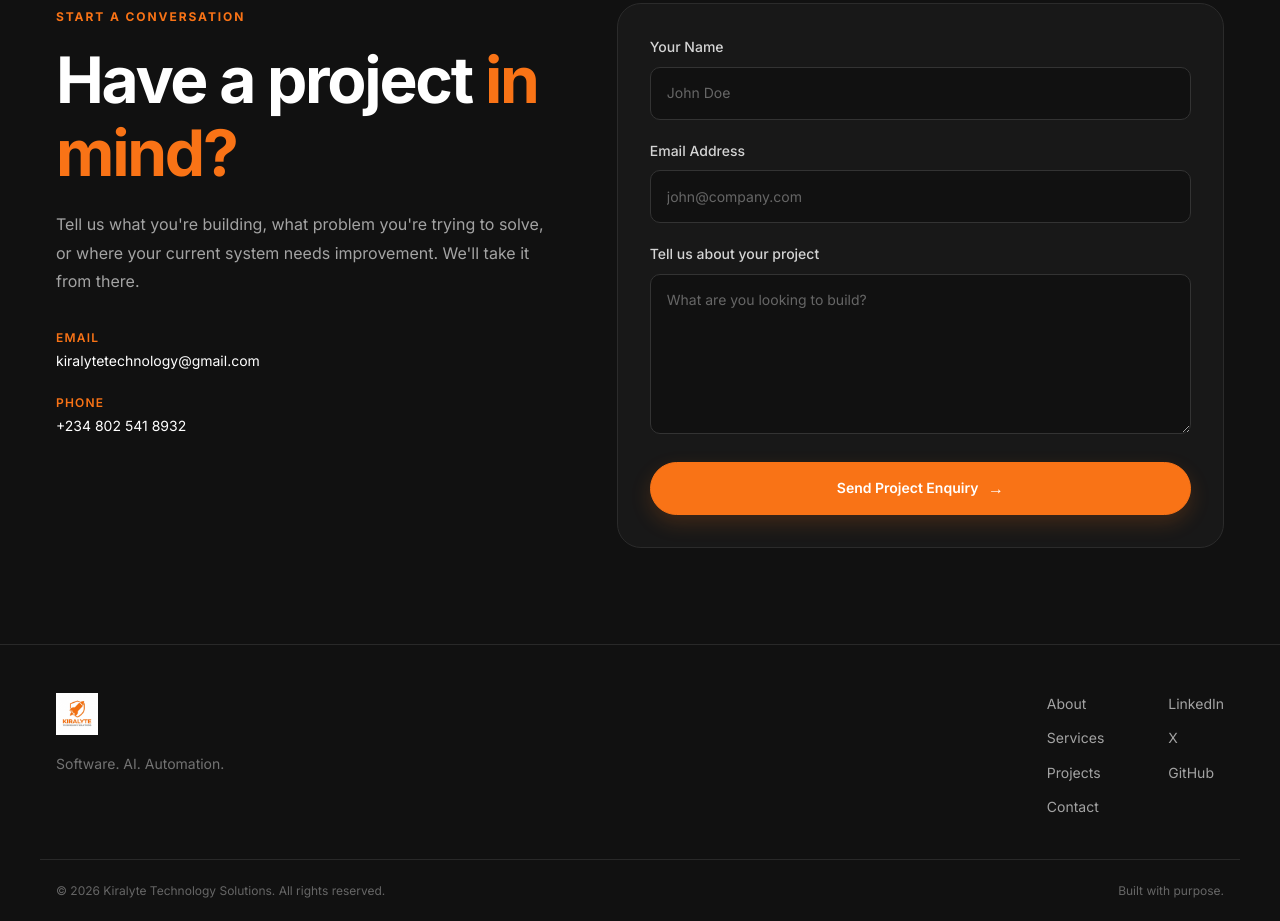
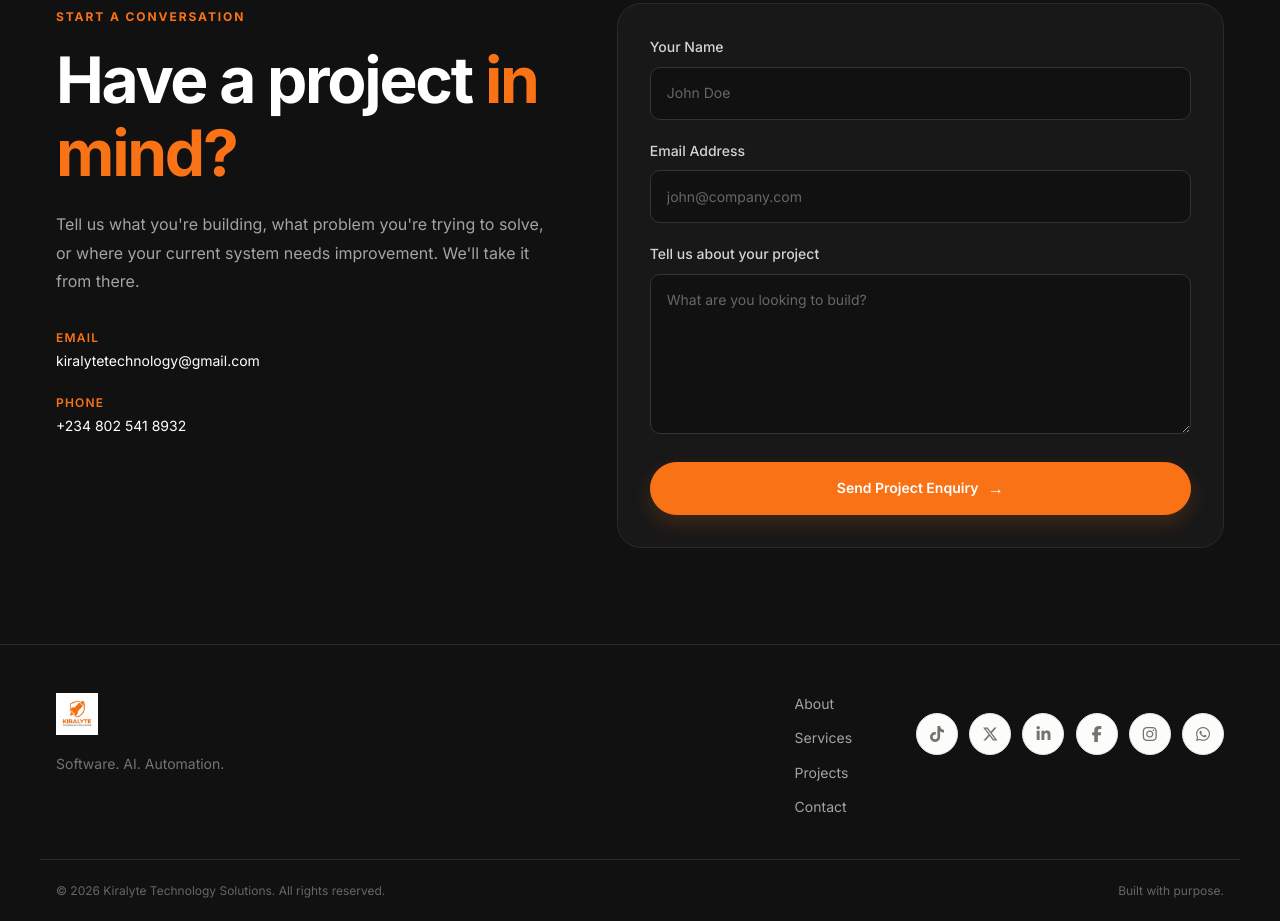
Before and after one commit to Techyroi/kiralyte, a website: page index.html in a window 1280 px wide. Shown: the part 4972-5893 px from the top of the page. Drawn offline with Linux system fonts and the light colour scheme.

Commit message:
Improve website design and social links

```diff
--- a/css/style.css
+++ b/css/style.css
@@ -1442,16 +1442,14 @@ section {
   font-size: var(--font-size-sm);
 }
 
-.footer__links,
-.footer__social {
+.footer__links{
   display: flex;
   flex-direction: column;
 
   gap: var(--space-3);
 }
 
-.footer__links a,
-.footer__social a {
+.footer__links a{
   color: #A3A3A3;
 
   font-size: var(--font-size-sm);
@@ -1893,3 +1891,57 @@ section {
   }
 
 }
+
+
+/* =========================================================
+   FOOTER SOCIAL ICONS
+   ========================================================= */
+
+.footer__social {
+  display: flex;
+  align-items: center;
+  justify-content: center;
+  gap: 0.7rem;
+  margin-top: 1.25rem;
+}
+
+.footer__social a {
+  width: 42px;
+  height: 42px;
+  display: inline-flex;
+  align-items: center;
+  justify-content: center;
+
+  border: 1px solid var(--color-border);
+  border-radius: 50%;
+
+  background: var(--color-bg);
+  color: var(--color-text-muted);
+
+  font-size: 1rem;
+
+  transition:
+    color 0.25s ease,
+    background-color 0.25s ease,
+    border-color 0.25s ease,
+    transform 0.25s ease,
+    box-shadow 0.25s ease;
+}
+
+.footer__social a:hover {
+  color: var(--color-white);
+  background: var(--color-primary);
+  border-color: var(--color-primary);
+
+  transform: translateY(-3px);
+  box-shadow: var(--shadow-md);
+}
+
+.footer__social a:focus-visible {
+  outline: 3px solid var(--color-primary-light);
+  outline-offset: 3px;
+}
+
+.footer__social i {
+  line-height: 1;
+}
--- a/index.html
+++ b/index.html
@@ -51,6 +51,11 @@
     href="https://fonts.googleapis.com/css2?family=Inter:wght@400;500;600;700&display=swap"
     rel="stylesheet"
   >
+  <!-- Font Awesome -->
+<link
+  rel="stylesheet"
+  href="https://cdnjs.cloudflare.com/ajax/libs/font-awesome/6.7.2/css/all.min.css"
+>
 
   <!-- Custom CSS -->
   <link rel="stylesheet" href="css/style.css">
@@ -952,21 +957,51 @@
       </div>
 
 
-      <div class="footer__social">
+    <div class="footer__social">
 
-        <a href="#" aria-label="LinkedIn">
-          LinkedIn
-        </a>
+      <a href="https://www.tiktok.com/@kiralytetechnolog"
+        target="_blank"
+        rel="noopener noreferrer"
+        aria-label="TikTok">
+        <i class="fa-brands fa-tiktok"></i>
+      </a>
 
-        <a href="#" aria-label="Twitter">
-          X
-        </a>
+      <a href="https://x.com/kiralytetech"
+        target="_blank"
+        rel="noopener noreferrer"
+        aria-label="X">
+        <i class="fa-brands fa-x-twitter"></i>
+      </a>
 
-        <a href="#" aria-label="GitHub">
-          GitHub
-        </a>
+      <a href="https://www.linkedin.com/company/kiralyte-technology-solution"
+        target="_blank"
+        rel="noopener noreferrer"
+        aria-label="LinkedIn">
+        <i class="fa-brands fa-linkedin-in"></i>
+      </a>
 
-      </div>
+      <a href="https://www.facebook.com/kiralytetech"
+        target="_blank"
+        rel="noopener noreferrer"
+        aria-label="Facebook">
+        <i class="fa-brands fa-facebook-f"></i>
+      </a>
+
+      <a href="YOUR_INSTAGRAM_URL"
+        target="_blank"
+        rel="noopener noreferrer"
+        aria-label="Instagram">
+        <i class="fa-brands fa-instagram"></i>
+      </a>
+
+      <a href="https://wa.me/2348025418932"
+        target="_blank"
+        rel="noopener noreferrer"
+        aria-label="WhatsApp">
+        <i class="fa-brands fa-whatsapp"></i>
+      </a>
+
+    </div>
 
     </div>
 
```
